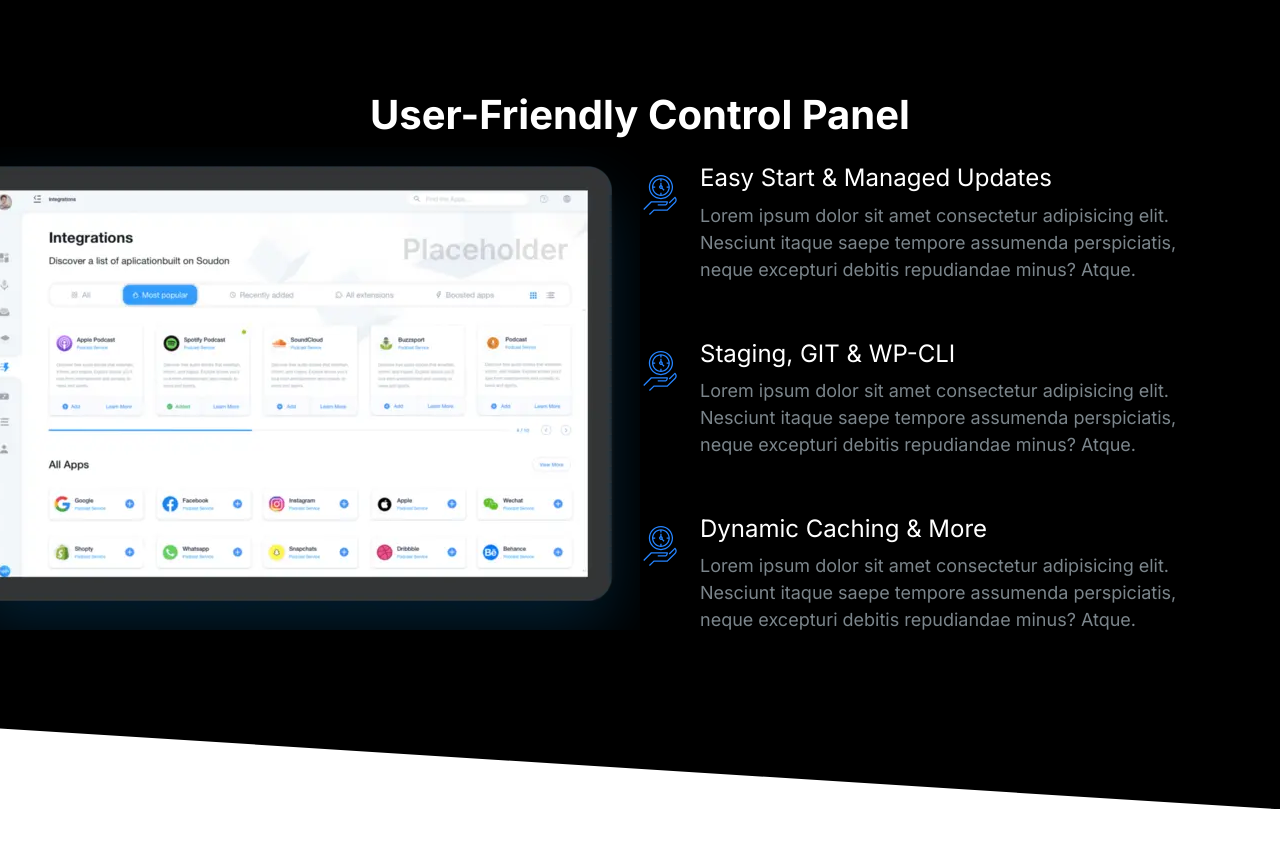
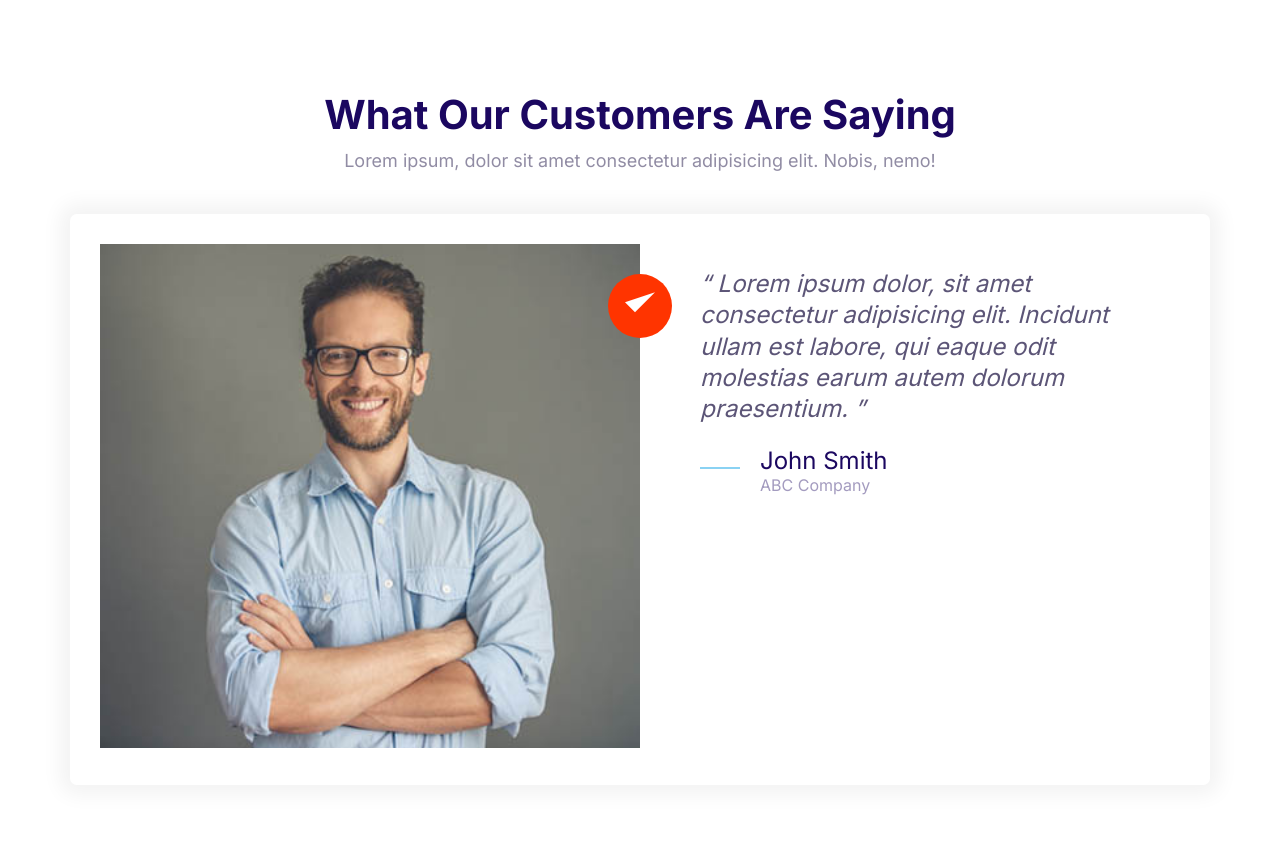
Before and after one commit to omarmonrealdev/htmlCssProject1, a plain HTML site: page index.html in a window 1280 px wide. Before the commit the page ends 809 px from the top, so only its background shows below. Drawn offline with Linux system fonts and the light colour scheme.

Commit message:
Creation of testimonials block

```diff
--- a/css/styles.css
+++ b/css/styles.css
@@ -613,6 +613,7 @@ boton ocupe todo el espacio de la celda en el grid*/
 
 .block__header{
     text-align: center;
+    margin-bottom: 4rem;
 }
 
 .block__heading {
--- a/index.html
+++ b/index.html
@@ -15,75 +15,49 @@
     <link rel="stylesheet" href="css/styles.css" />
   </head>
   <body>
-    <section class="block block--dark block--skewed-right block-showcase">
+    <section class="block">
       <header class="block__header">
-        <h2>User-Friendly Control Panel</h2>
+        <h2>What Our Customers Are Saying</h2>
+        <p>
+          Lorem ipsum, dolor sit amet consectetur adipisicing elit. Nobis, nemo!
+        </p>
       </header>
-      <div class="container grid grid--1x2">
-        <picture class="block-showcase__image">
-          <source
-            type="image/webp"
-            srcset="images/ipad.webp 1x, images/ipad@2x.webp 2x"
+      <div class="container">
+        <div class="card testimonial">
+          <div class="grid grid--1x2">
+            <div class="testimonial__image">
+              <img
+                src="images/testimonial.jpg"
+                alt="A happy, smiling customer"
               />
-          <source
-            type="image/png"
-            srcset="images/ipad.png 1x, images/ipad@2x.png 2x"
-          />
-          <img src="images/ipad.png" alt="" />
-        </picture>
-        <ul class="list">
-          <li>
+              <span class="icon-container icon-container--accent">
+                <svg class="icon icon--white">
+                  <use xlink:href="images/sprite.svg#tick"></use>
+                </svg>
+              </span>
+            </div>
+            <blockquote class="quote">
+              <p class="quote__text">
+                Lorem ipsum dolor, sit amet consectetur adipisicing elit.
+                Incidunt ullam est labore, qui eaque odit molestias earum autem
+                dolorum praesentium.
+              </p>
+              <footer>
                 <div class="media">
                   <div class="media__image">
-                <svg class="icon icon--primary">
-                  <use xlink:href="images/sprite.svg#clock"></use>
+                    <svg class="icon icon--primary quote__line">
+                      <use xlink:href="images/sprite.svg#line"></use>
                     </svg>
                   </div>
                   <div class="media__body">
-                <h3 class="media__title">Easy Start & Managed Updates</h3>
-                <p>
-                  Lorem ipsum dolor sit amet consectetur adipisicing elit.
-                  Nesciunt itaque saepe tempore assumenda perspiciatis, neque
-                  excepturi debitis repudiandae minus? Atque.
-                </p>
+                    <h3 class="media__title quote__author">John Smith</h3>
+                    <p class="quote__organization">ABC Company</p>
                   </div>
                 </div>
-          </li>
-          <li>
-            <div class="media">
-              <div class="media__image">
-                <svg class="icon icon--primary">
-                  <use xlink:href="images/sprite.svg#clock"></use>
-                </svg>
-              </div>
-              <div class="media__body">
-                <h3 class="media__title">Staging, GIT & WP-CLI</h3>
-                <p>
-                  Lorem ipsum dolor sit amet consectetur adipisicing elit.
-                  Nesciunt itaque saepe tempore assumenda perspiciatis, neque
-                  excepturi debitis repudiandae minus? Atque.
-                </p>
+              </footer>
+            </blockquote>
           </div>
         </div>
-          </li>
-          <li>
-            <div class="media">
-              <div class="media__image">
-                <svg class="icon icon--primary">
-                  <use xlink:href="images/sprite.svg#clock"></use>
-                </svg>
-              </div>
-              <div class="media__body">
-                <h3 class="media__title">Dynamic Caching & More</h3>
-                <p>
-                  Lorem ipsum dolor sit amet consectetur adipisicing elit.
-                  Nesciunt itaque saepe tempore assumenda perspiciatis, neque
-                  excepturi debitis repudiandae minus? Atque.
-                </p>
-              </div>
-            </div>
-          </li>
-        </ul>
       </div>
     </section>
 
```
Also changed, not shown: components/testimonials block.html (added, +42 -0 lines). Lines whose indentation alone changed are shown as unchanged.
